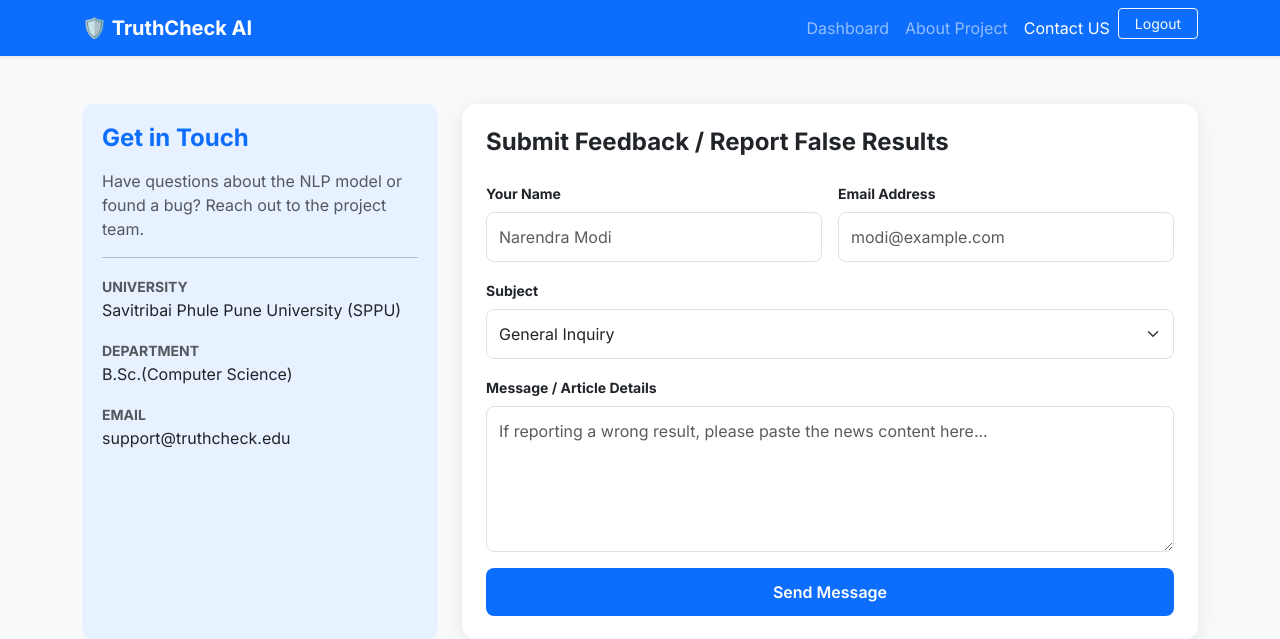
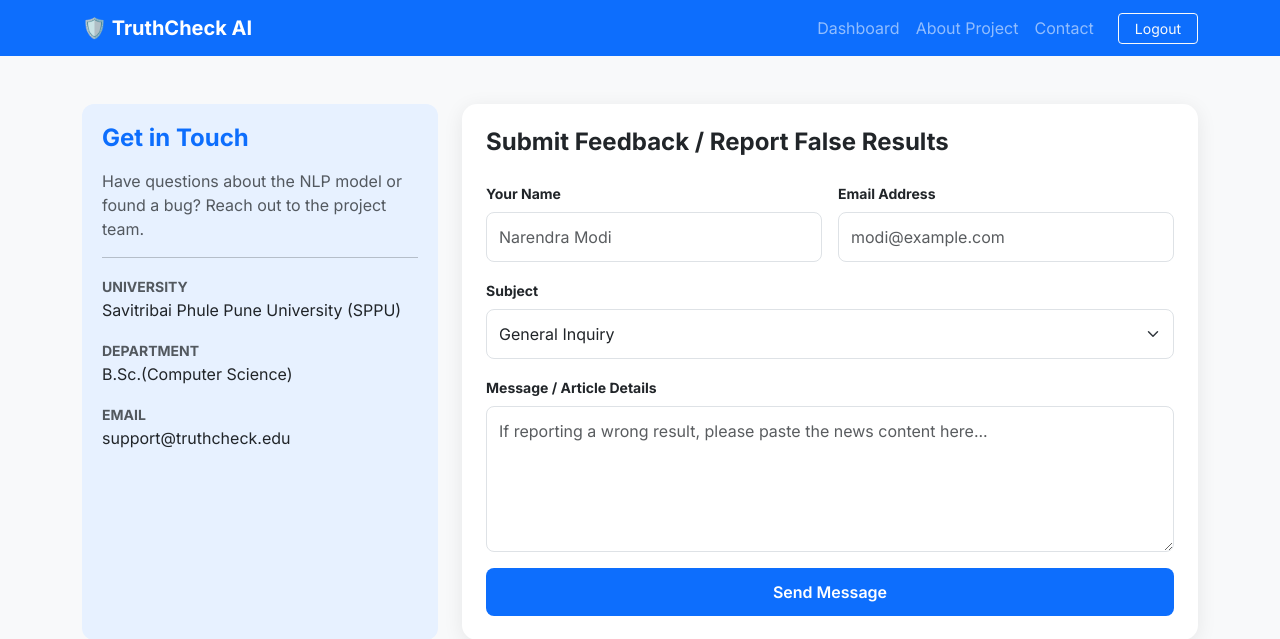
Before and after one commit to atharvasashte8080-cyber/Fake-News-Detection-System, a Flask app: page /about in a window 1280 px wide. Shown: the top 639 px of the page. Run offline with Flask 3, Linux system fonts and the light colour scheme; some libraries are stand-ins or nearby versions.

Commit message:
Update about.html

```diff
--- a/templates/about.html
+++ b/templates/about.html
@@ -17,15 +17,26 @@
 </head>
 <body>
 
-<nav class="navbar navbar-expand-lg navbar-dark shadow-sm">
+<nav class="navbar navbar-expand-lg navbar-dark">
     <div class="container">
-        <a class="navbar-brand fw-bold" href="index.html">🛡️ TruthCheck AI</a>
+        <a class="navbar-brand fw-bold" href="/dashboard">🛡️ TruthCheck AI</a>
+        <button class="navbar-toggler" type="button" data-bs-toggle="collapse" data-bs-target="#navbarNav">
+            <span class="navbar-toggler-icon"></span>
+        </button>
         <div class="collapse navbar-collapse" id="navbarNav">
-            <ul class="navbar-nav ms-auto">
-                <li class="nav-item"><a class="nav-link" href="dashboard.html">Dashboard</a></li>
-                <li class="nav-item"><a class="nav-link" href="about.html">About Project</a></li>
-                <li class="nav-item"><a class="nav-link active" href="contact.html">Contact US</a></li>
-                <li class="nav-item"><a href="index.html" class="btn btn-outline-light btn-sm px-3">Logout</a></li>
+            <ul class="navbar-nav ms-auto align-items-center">
+                <li class="nav-item">
+                    <a class="nav-link" href="/dashboard">Dashboard</a>
+                </li>
+                <li class="nav-item">
+                    <a class="nav-link" href="/about">About Project</a>
+                </li>
+                <li class="nav-item">
+                    <a class="nav-link" href="/contact">Contact</a>
+                </li>
+                <li class="nav-item ms-lg-3">
+                    <a href="/" class="btn btn-outline-light btn-sm px-3">Logout</a>
+                </li>
             </ul>
         </div>
     </div>
```
